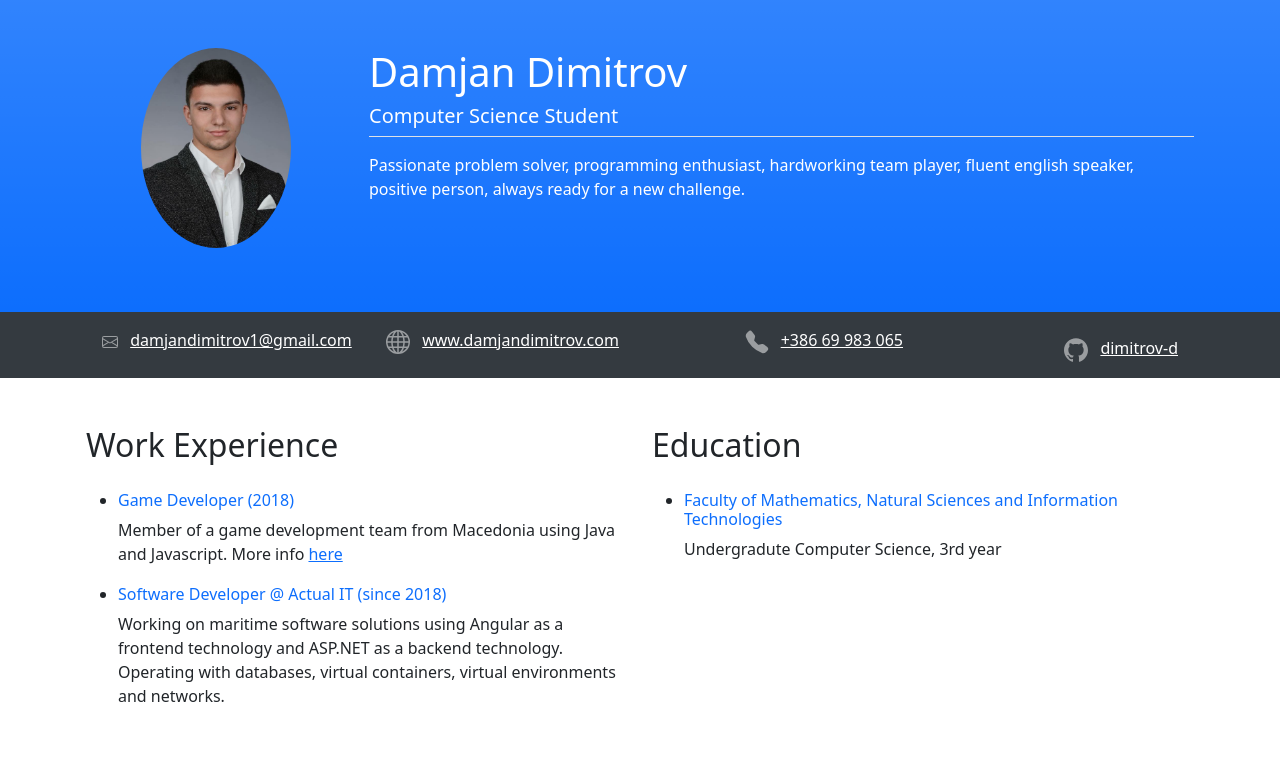
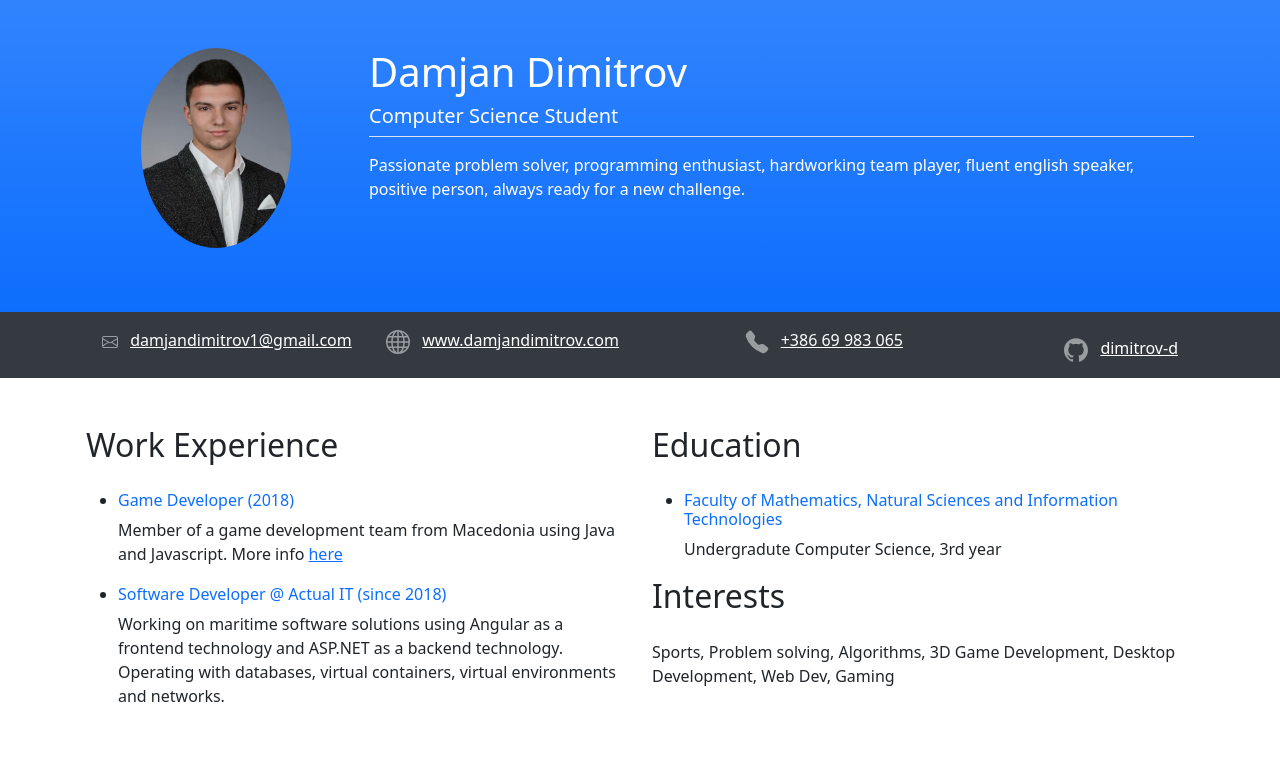
Before and after one commit to dimitrov-d/dimitrov-d.github.io, a plain HTML site: page index.html in a window 1280 px wide. Shown: the top 769 px of the page. Drawn offline with nearby package versions, Linux system fonts and the light colour scheme.

Commit message:
Interests section + updates

```diff
--- a/index.html
+++ b/index.html
@@ -74,7 +74,8 @@
     <h6 class="text-primary">Software Developer @ Actual IT (since 2018)</h6>
     <p>Working on maritime software solutions using Angular as a frontend technology and ASP.NET as a backend technology. Operating with databases, virtual containers, virtual environments and networks.</p>
   </li>
-</ul>    </div>
+</ul>
+      </div>
     <div class="col-md mb-5">
      <h2 class="mb-4">Education</h2>
 <ul>
@@ -83,7 +84,10 @@
     <p>Undergradute Computer Science, 3rd year</p>
   </li>
 </ul>
+        <h2 class="mb-4">Interests</h2>
+<p>Sports, Problem solving, Algorithms, 3D Game Development, Desktop Development, Web Dev, Gaming</p>
     </div>
+
   </div>
   <div class="row">
     <div class="col-md mb-5">
```
